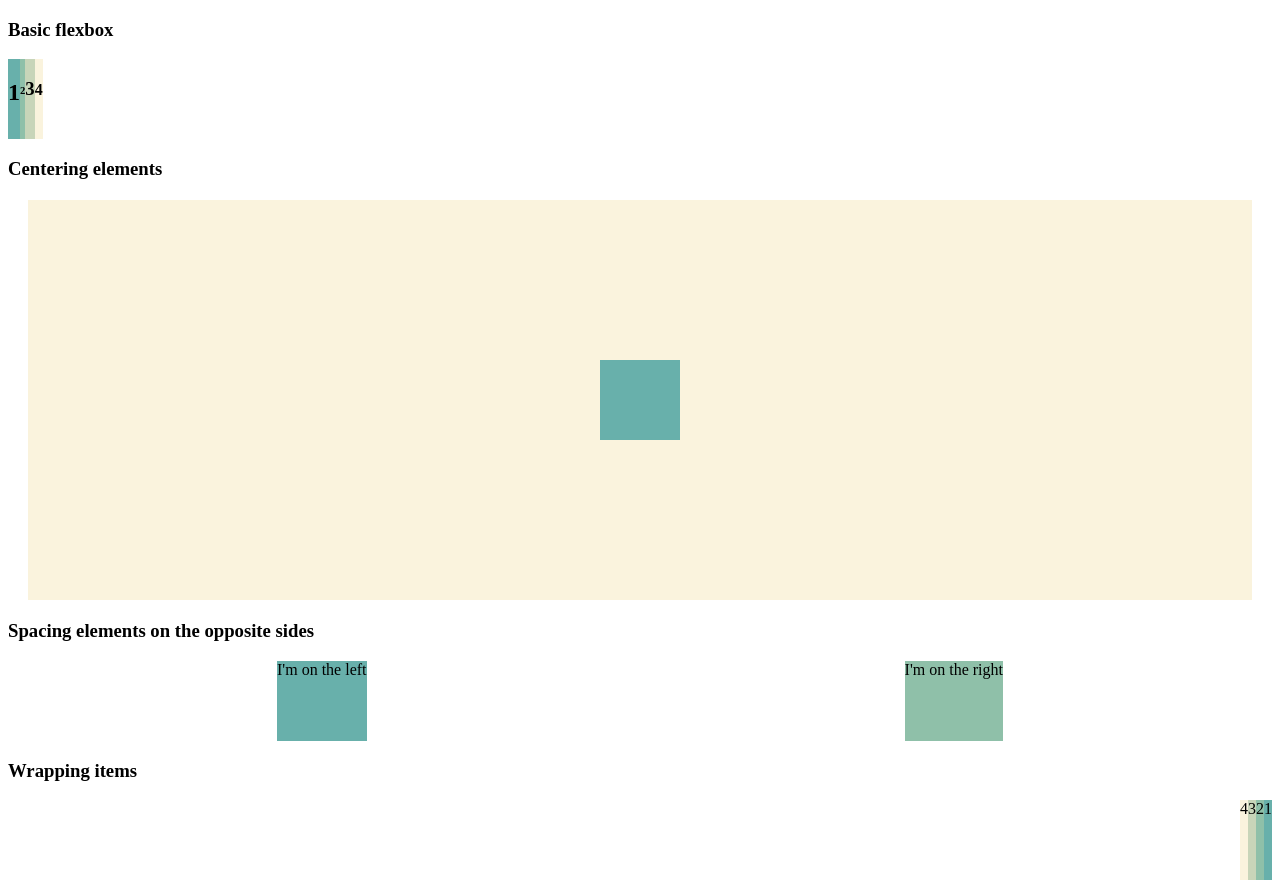
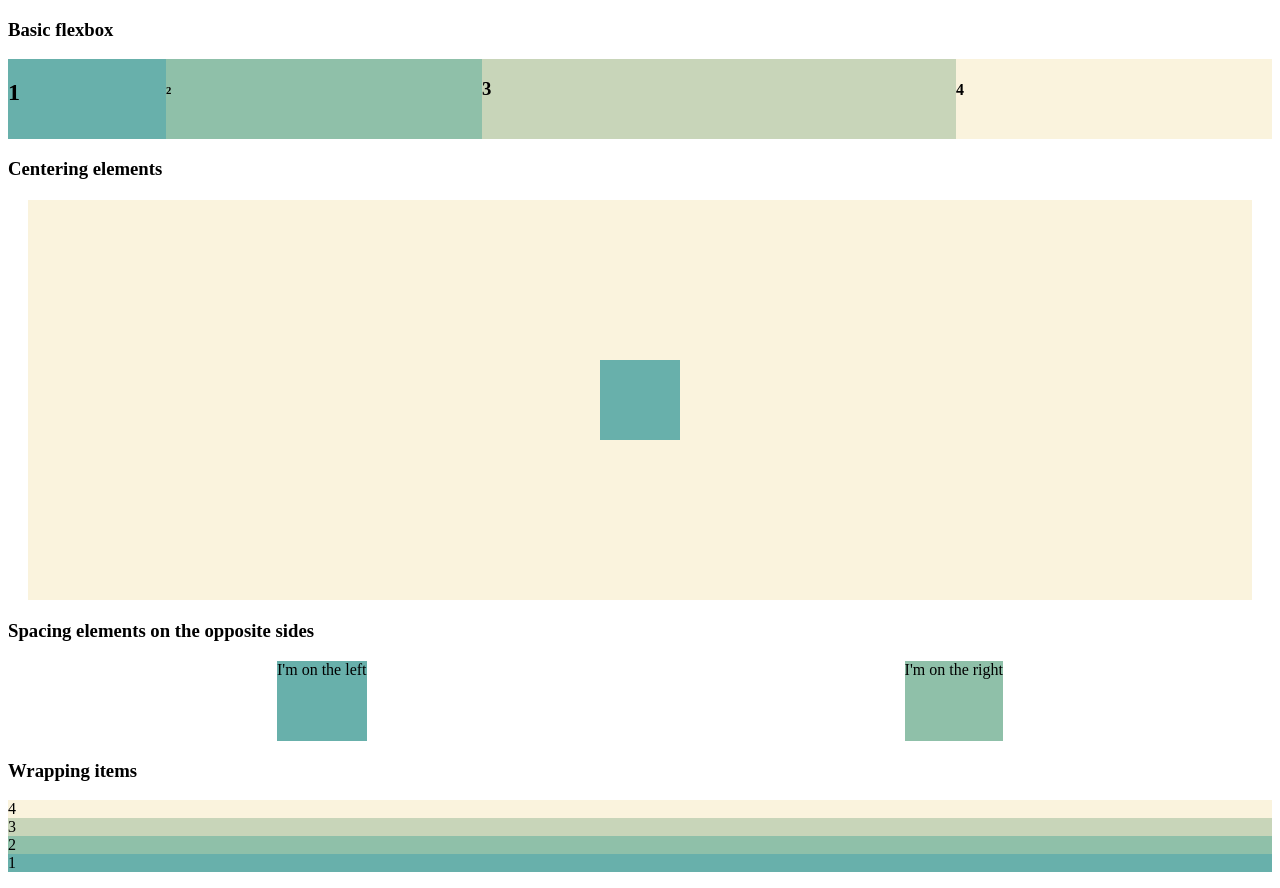
Before and after one commit to Momodayoo/lab-2-2.3-working-with-flexbox, a plain HTML site: page index.html in a window 1280 px wide. Drawn offline with Linux system fonts and the light colour scheme.

Commit message:
flex wrap direction change

```diff
--- a/index.html
+++ b/index.html
@@ -11,7 +11,18 @@
      .flex-container{
         display: flex;
       }
-
+        .flex-item-1 {
+           flex: 1;
+        }
+        .flex-item-2 {
+          flex: 2;
+        }
+        .flex-item-3 {
+          flex: 3;
+        }
+        .flex-item-4 {
+          flex: 2;
+        }
       .flex-center {
         display: flex;
         align-items: center;
@@ -25,9 +36,10 @@
         display: flex;
         flex-wrap: wrap;
        flex-basis: 50%;
-       flex-direction: row-reverse;
+       flex-direction: column-reverse;
       }
-      .flex-basis-50{
+      .flex-basis-item-50{
+        flex: 3;
 
       }
 
```
